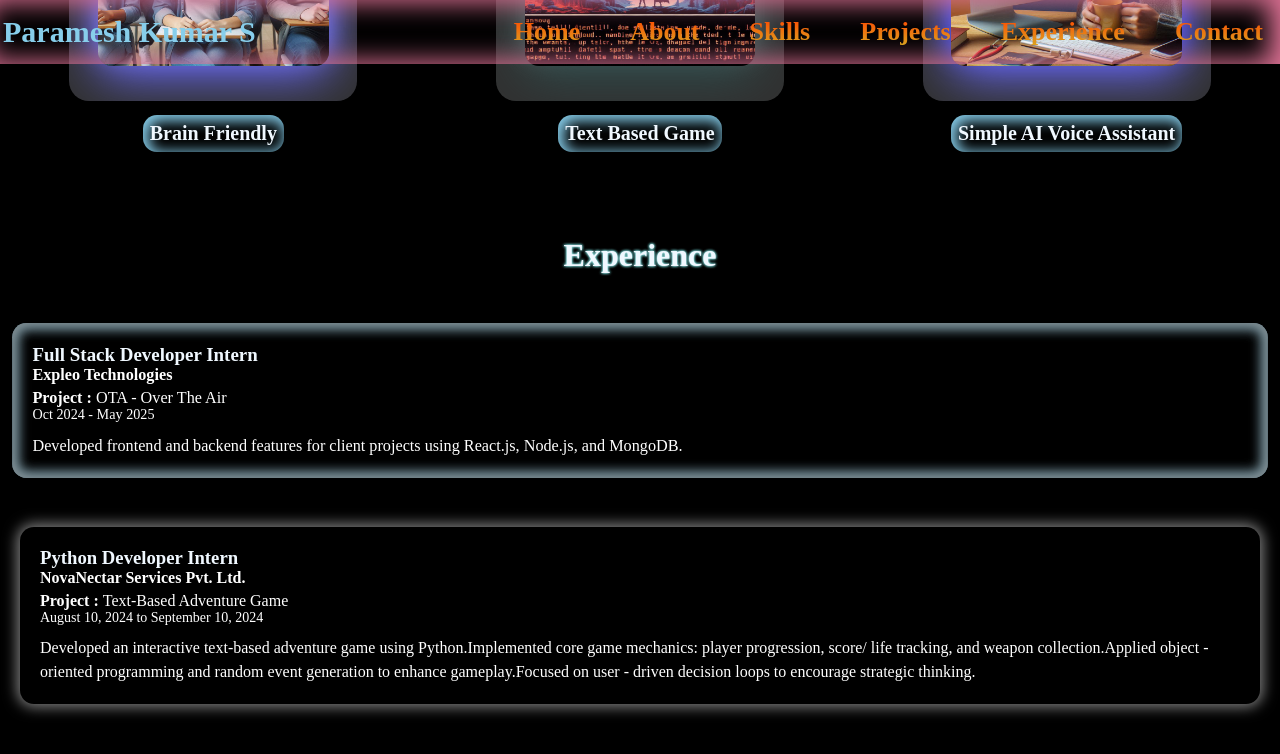
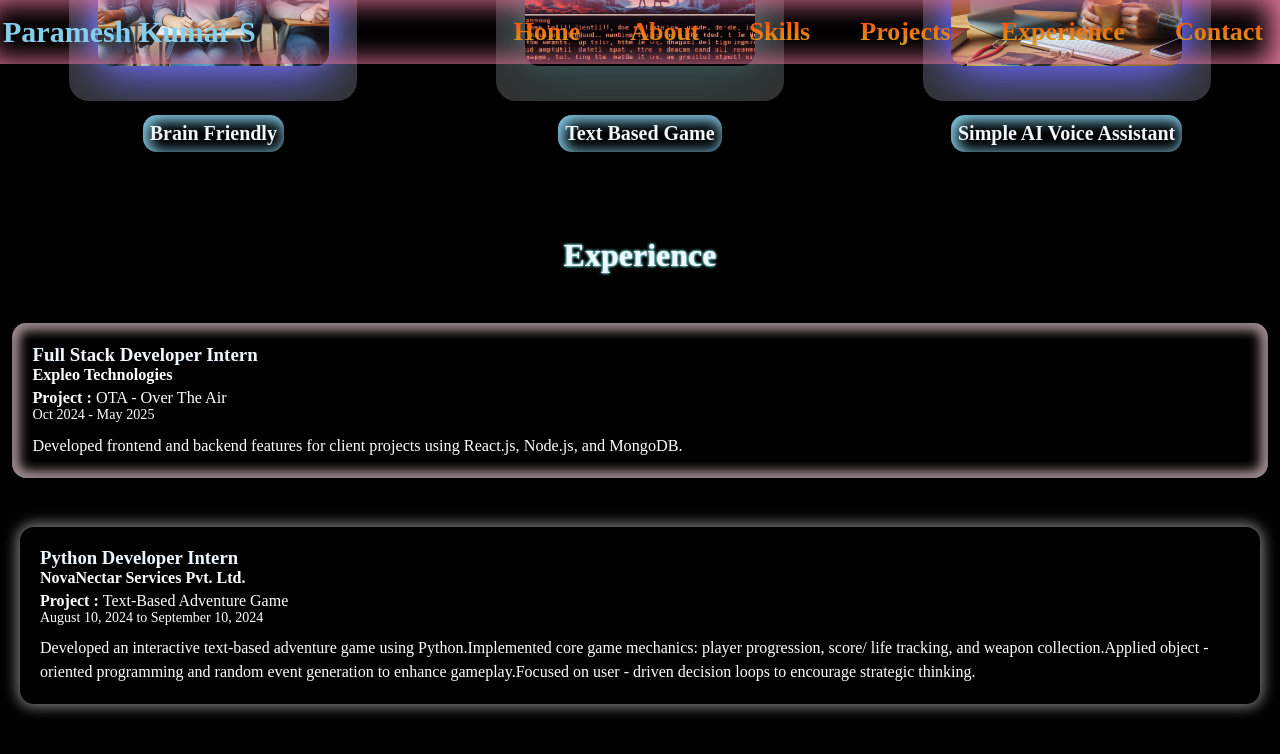
Before and after one commit to Paramesh-Kumar-2004/VP_Portfolio-2, a React (Create React App) app: page / in a window 1280 px wide. In both pictures the pointer is over the element 640 px from the left and 3664 px from the top of the page. Shown: the part 3264-4018 px from the top of the page. Built offline with nearby package versions, Linux system fonts and the light colour scheme.

Commit message:
Updating The Experience.css

```diff
--- a/src/Styles/Experience.css
+++ b/src/Styles/Experience.css
@@ -19,7 +19,8 @@
 .experience-item:hover {
     scale: 1.0126;
     transition: all 126ms ease-in-out;
-    box-shadow: inset 0 0 14px 3px gray, inset 0 0 14px 3px skyblue;
+    /* box-shadow: inset 0 0 14px 3px gray, inset 0 0 14px 3px skyblue; */
+    box-shadow: inset 0 0 14px 3px gray, inset 0 0 14px 3px pink;
 }
 
 .company {
```
